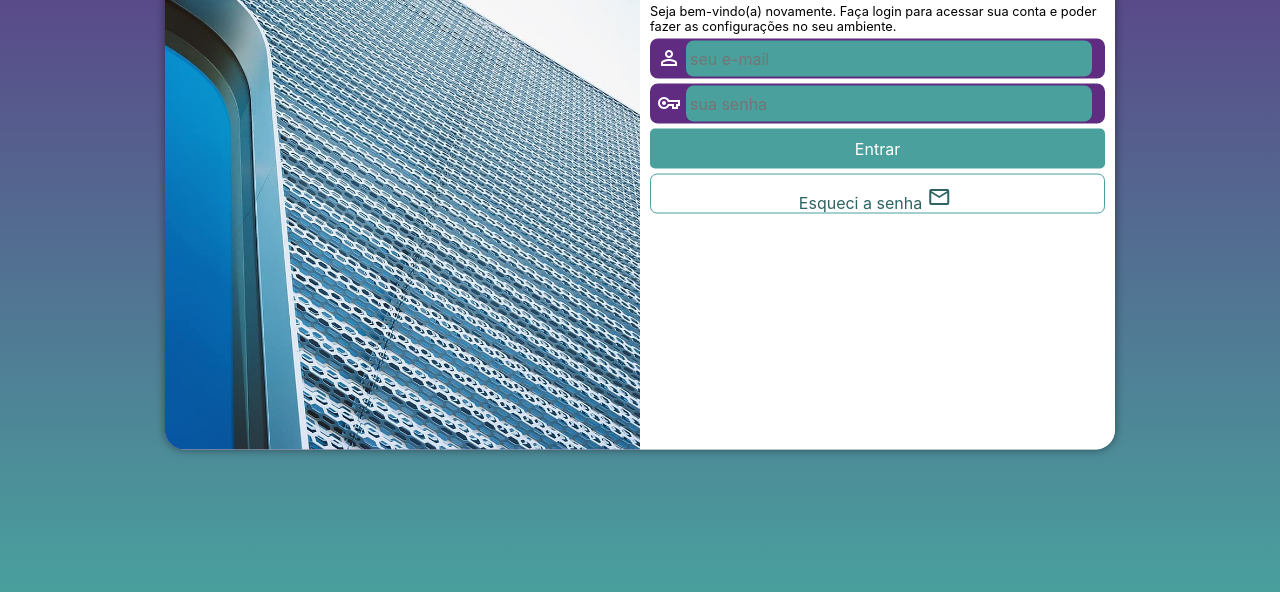
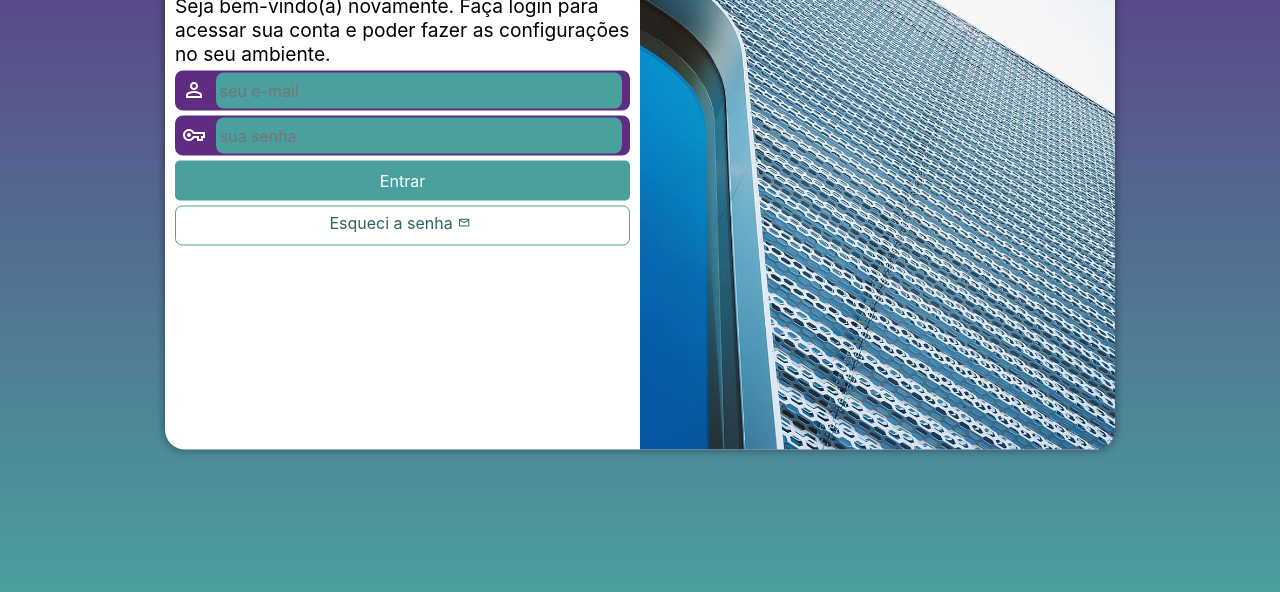
Before and after one commit to Erikaestudar/projeto-login, a plain HTML site: page index.html in a window 1280 px wide. Shown: the part 208-800 px from the top of the page. Drawn offline with nearby package versions, Linux system fonts and the light colour scheme.

Commit message:
formatação do formulário

```diff
--- a/estilos/media-query.css
+++ b/estilos/media-query.css
@@ -19,7 +19,10 @@
     section#login > div#formulario {
         float: right;
         width: 70%;
-        height: 100%;
+    }
+
+    form {
+        margin-top: 20%;
     }
 }
 
@@ -34,14 +37,21 @@
     }
 
     section#login > div#imagem {
-        float: left;
+        float: right;
         width: 50%;
         height: 100%;
     }
 
     section#login > div#formulario {
-        float: right;
+        float: left;
         width: 50%;
-        height: 100%;
+    }
+
+    div#formulario > h1 {
+        font-size: 2em;
+    }
+
+    div#formulario > p {
+        font-size: 1.2em;
     }
 }
--- a/estilos/style.css
+++ b/estilos/style.css
@@ -51,26 +51,17 @@ section#login > div#imagem {
 
 section#login > div#formulario {
     display: block;
-    background-color: white;
-    width: 250px;
-    height: 300px;
     padding: 10px;
 }
 
 div#formulario > h1 {
    text-align: center;
-   padding: 10px;
    margin-bottom: 10px;
    font-weight: bolder;
 }
 
 div#formulario > p {
     font-size: 0.8em;
-}
-
-form span {
-    color: white;
-    padding: 5px;
 }
 
 form > div.campo {
@@ -81,6 +72,15 @@ form > div.campo {
     height: 40px;
     border-radius: 8px;
     margin: 5px 0px;
+}
+
+form span {
+    color: white;
+    padding: 5px;
+}
+
+div.campo > label {
+    display: none;
 }
 
 div.campo > input {
@@ -98,7 +98,7 @@ div.campo > input:hover {
     color: black;
 }
 
-form > input {
+form > input[type=submit] {
     display: block;
     font-size: 1em;
     width: 100%;
@@ -110,7 +110,7 @@ form > input {
     cursor: pointer;
 }
 
-form > input:hover {
+form > input[type=submit]:hover {
     background-color: var(--cor0);
 }
 
@@ -132,7 +132,8 @@ form > a.botao {
 form > a.botao:hover {
     background-color: var(--cor1);
 }
-span#botao {
+
+form > a.botao > span {
+    font-size: 0.8em;
     color: var(--cor0);
-    padding: 5px;
 }
--- a/index.html
+++ b/index.html
@@ -4,17 +4,15 @@
     <meta charset="UTF-8">
     <meta name="viewport" content="width=device-width, initial-scale=1.0">
     <title>Login</title>
+    <link rel="stylesheet" href="https://fonts.googleapis.com/css2?family=Material+Symbols+Outlined:opsz,wght,FILL,GRAD@20..48,100..700,0..1,-50..200" />
     <link rel="stylesheet" href="estilos/style.css">
     <link rel="stylesheet" href="estilos/media-query.css">
-    <link rel="stylesheet" href="https://fonts.googleapis.com/css2?family=Material+Symbols+Outlined:opsz,wght,FILL,GRAD@20..48,100..700,0..1,-50..200" />
-    <link rel="stylesheet" href="https://fonts.googleapis.com/css2?family=Material+Symbols+Outlined:opsz,wght,FILL,GRAD@20..48,100..700,0..1,-50..200" />
-    <link rel="stylesheet" href="https://fonts.googleapis.com/css2?family=Material+Symbols+Outlined:opsz,wght,FILL,GRAD@20..48,100..700,0..1,-50..200" />
 </head>
 <body>
     <main>
         <section id="login">
             <div id="imagem">
-
+                <!-- Aqui vai a imagem nas CSS -->
             </div>
 
             <div id="formulario">
@@ -23,9 +21,14 @@
 
                 <form action="login.php" method="post" autocomplete="on">
 
-                    <div class="campo"><label for="iemail"><span class="material-symbols-outlined">person</span></label><input type="login" name="email" id="ilogin" required placeholder="seu e-mail" maxlength="30"></div>
-
-                    <div class="campo"><label for="isenha"><span class="material-symbols-outlined">vpn_key</span></label><input type="password" name="senha" id="isenha" required placeholder="sua senha" maxlength="8" ></div>
+                    <div class="campo">
+                        <span class="material-symbols-outlined">person</span>
+                        <input type="email" name="login" id="ilogin" required placeholder="seu e-mail" autocomplete="email" maxlength="30"><label for="ilogin">Login</label>
+                    </div>
+                    <div class="campo">
+                        <span class="material-symbols-outlined">vpn_key</span>
+                        <input type="password" name="senha" id="isenha" required placeholder="sua senha" autocomplete="current-password" minlength="8" maxlength="20"><label for="isenha">Senha</label>
+                    </div>
 
                     <input type="submit" value="Entrar">
                     <a href="esqueci.html" class="botao">Esqueci a senha<span id="botao" class="material-symbols-outlined">mail</span></a>
```
